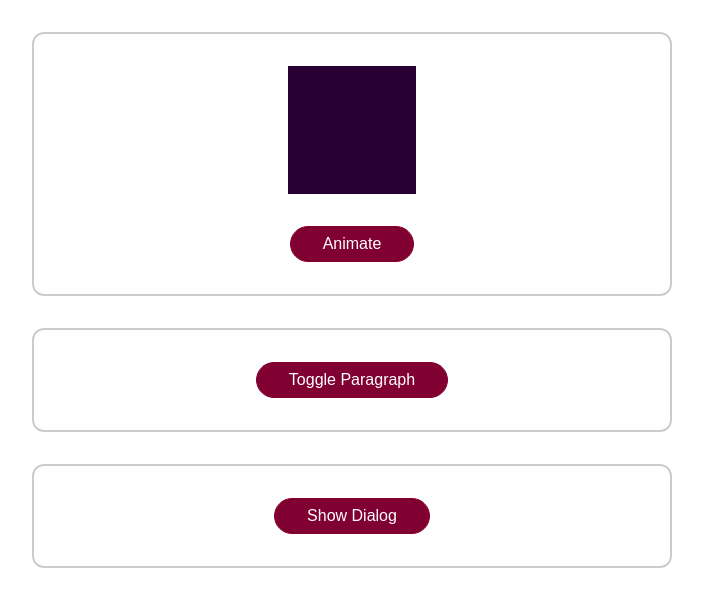
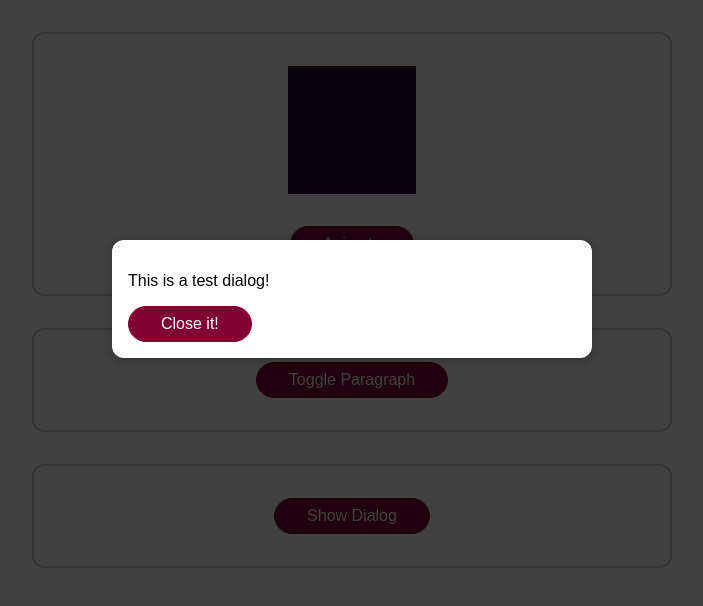
Before and after one commit to gafur-demirci/Vuejs-Learning-Examples, a Vue app in the folder animations-01-starting-setup/: page / in a window 1280 px wide. Shown: the top 606 px of the page, without its empty margins (288-991 px from the left). Built offline with nearby package versions, Linux system fonts and the light colour scheme.

Commit message:
base-modal component v-if changed v-bind:open

```diff
--- a/animations-01-starting-setup/src/App.vue
+++ b/animations-01-starting-setup/src/App.vue
@@ -13,7 +13,7 @@
     </transition>
     <button @click="toggleParagraph">Toggle Paragraph</button>
   </div>
-  <base-modal @close="hideDialog" v-if="dialogIsVisible">
+  <base-modal @close="hideDialog" :open="dialogIsVisible">
     <p>This is a test dialog!</p>
     <button @click="hideDialog">Close it!</button>
   </base-modal>
```
